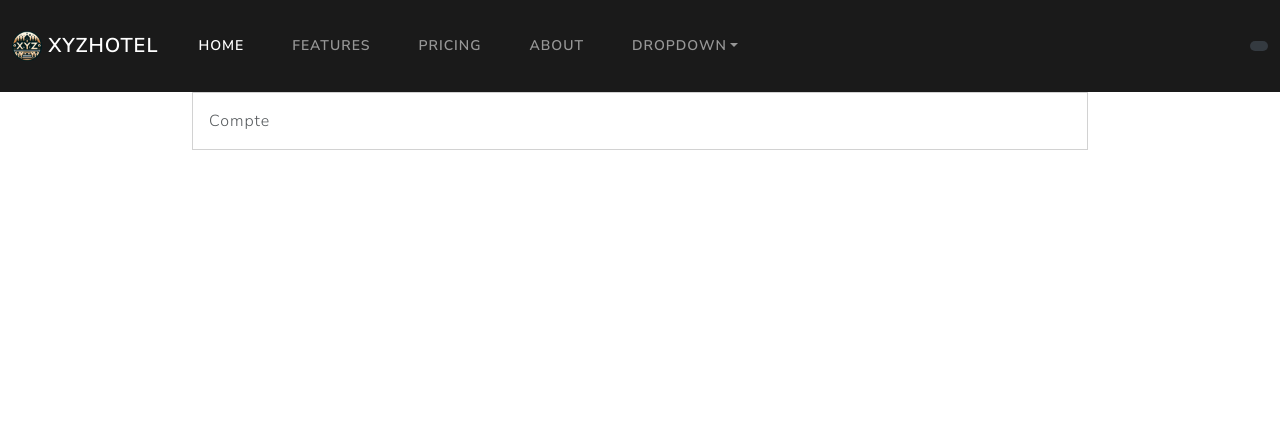
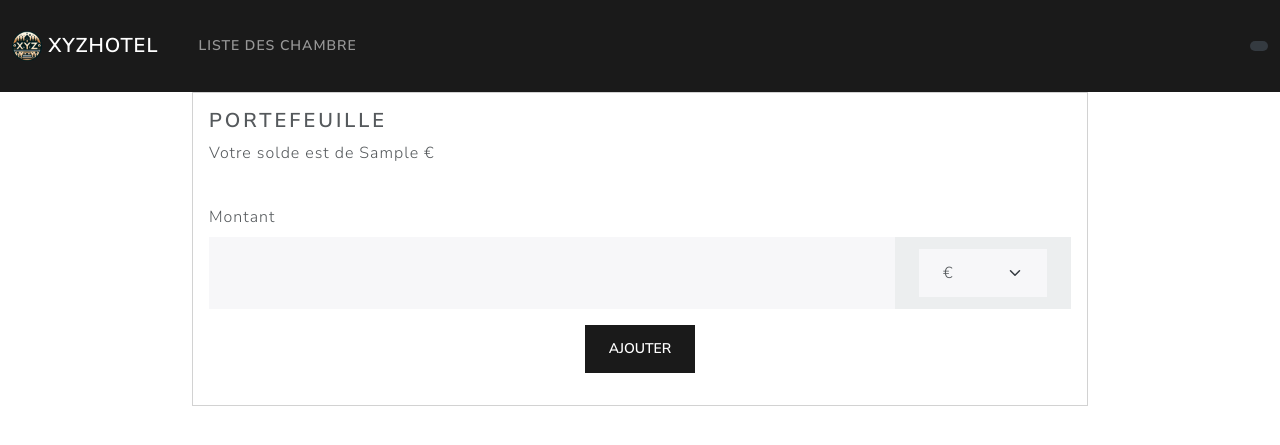
Before and after one commit to Maxime-Godefroy/XYZHotel, a Symfony app: template ServiceFrontEnd/XYZUserHub/templates/home/compte.html.twig in a window 1280 px wide. Shown: the top 445 px of the page. Run offline with Twig, Linux system fonts and the light colour scheme; the template is opened without the code that fills it: most values are stand-ins (such as "Sample title", 1, 10 or a date in 2020); some libraries are stand-ins or nearby versions.

Commit message:
soldeportefeuille

```diff
--- a/ServiceFrontEnd/XYZUserHub/templates/header.html.twig
+++ b/ServiceFrontEnd/XYZUserHub/templates/header.html.twig
@@ -28,28 +28,7 @@
                     <div class="collapse navbar-collapse" id="navbarColor01">
                         <ul class="navbar-nav me-auto">
                             <li class="nav-item">
-                                <a class="nav-link active" href="#">Home
-                                    <span class="visually-hidden">(current)</span>
-                                </a>
-                            </li>
-                            <li class="nav-item">
-                                <a class="nav-link" href="#">Features</a>
-                            </li>
-                            <li class="nav-item">
-                                <a class="nav-link" href="#">Pricing</a>
-                            </li>
-                            <li class="nav-item">
-                                <a class="nav-link" href="#">About</a>
-                            </li>
-                            <li class="nav-item dropdown">
-                                <a class="nav-link dropdown-toggle" data-bs-toggle="dropdown" href="#" role="button" aria-haspopup="true" aria-expanded="false">Dropdown</a>
-                                <div class="dropdown-menu">
-                                    <a class="dropdown-item" href="#">Action</a>
-                                    <a class="dropdown-item" href="#">Another action</a>
-                                    <a class="dropdown-item" href="#">Something else here</a>
-                                    <div class="dropdown-divider"></div>
-                                    <a class="dropdown-item" href="#">Separated link</a>
-                                </div>
+                                <a class="nav-link" href="{{ path('app_chambre') }}">Liste des chambre</a>
                             </li>
                         </ul>
                         {% if  app.session.get('user') %}
--- a/ServiceFrontEnd/XYZUserHub/templates/home/compte.html.twig
+++ b/ServiceFrontEnd/XYZUserHub/templates/home/compte.html.twig
@@ -2,12 +2,34 @@
 
     {% include 'header.html.twig' %}
 
-    <div class="card mb-3" style="max-width: 70%; margin: auto;">
+    <div class="card" style="max-width: 70%; margin: auto;">
         <div class="card-body">
-            <p class="card-text">
-                Compte
-            </p>
+            <h4 class="card-title">Portefeuille</h4>
+            <p class="card-text">Votre solde est de {{ data.soldePortefeuille }} €</p>
+            <form method="post" action="{{ path('app_compte') }}">
+                <div class="form-group">
+                    <label class="form-label mt-4">Montant</label>
+                    <div class="form-group">
+                        <div class="input-group mb-3">
+                            <input type="number" class="form-control" name="montant" step="0.01" aria-label="montant">
+                            <span class="input-group-text">
+                                <select class="form-select" name="devise" id="devise">
+                                    <option value="EUR">€</option>
+                                    <option value="USD">$</option>
+                                    <option value="GBP">£</option>
+                                    <option value="JPY">¥</option>
+                                    <option value="CHF">CHF</option>
+                                </select>
+                            </span>
+                        </div>
+                    </div>
+                </div>
+                <div class="text-center mb-3">
+                    <button type="submit" class="btn btn-primary">Ajouter</button>
+                </div>
+            </form>
         </div>
     </div>
 
+
 {% endblock %}
```
Also changed, not shown: ServiceBackEnd/api/src/Controller/ComptesClientsController.php (+9 -4 lines), ServiceFrontEnd/XYZUserHub/src/Controller/ChambreController.php (added, +21 -0 lines), ServiceFrontEnd/XYZUserHub/src/Controller/HomeController.php (+16 -2 lines), ServiceFrontEnd/XYZUserHub/src/Service/ApiService.php (+18 -0 lines), ServiceFrontEnd/XYZUserHub/templates/chambre/index.html.twig (added, +17 -0 lines).
